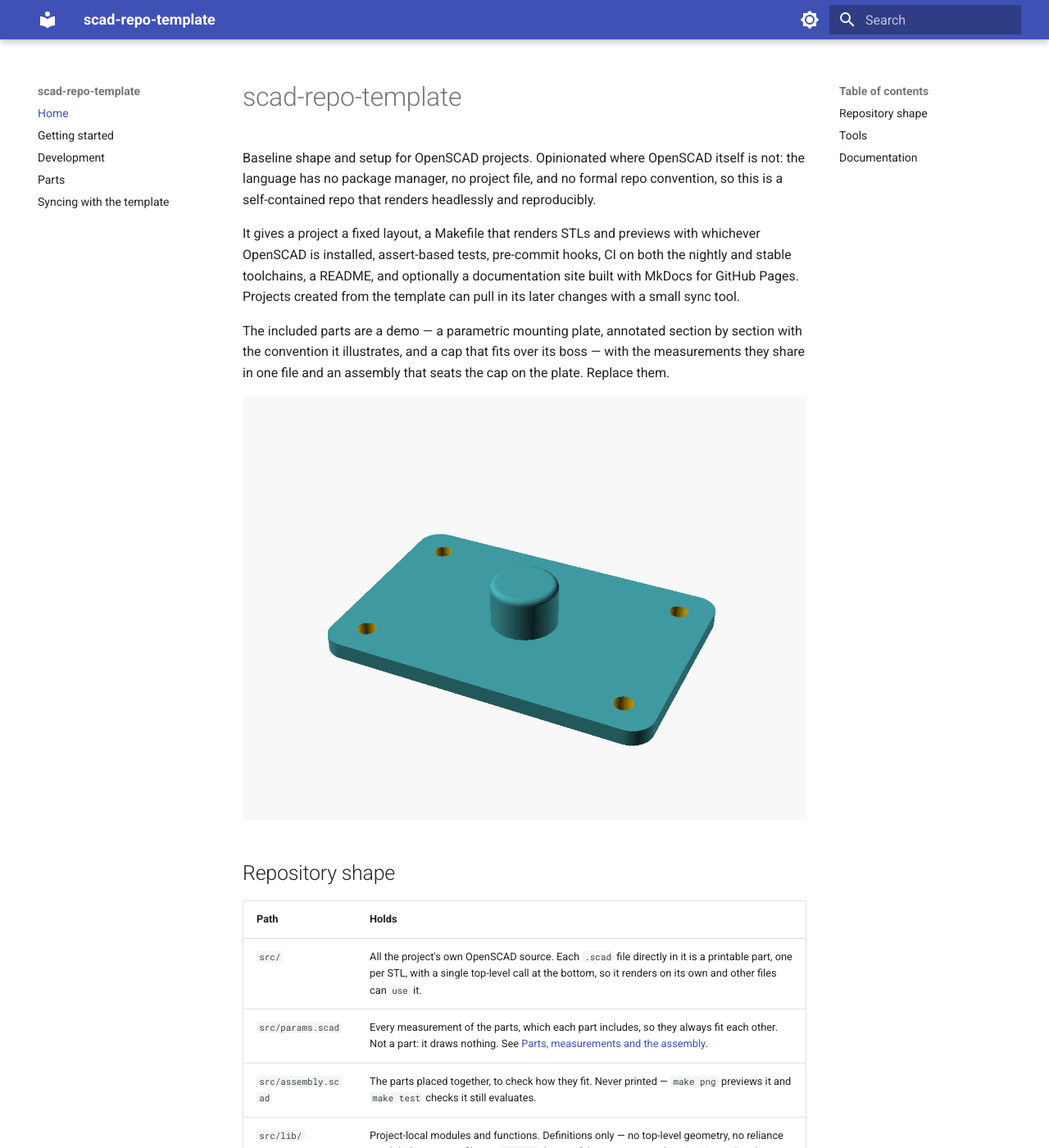
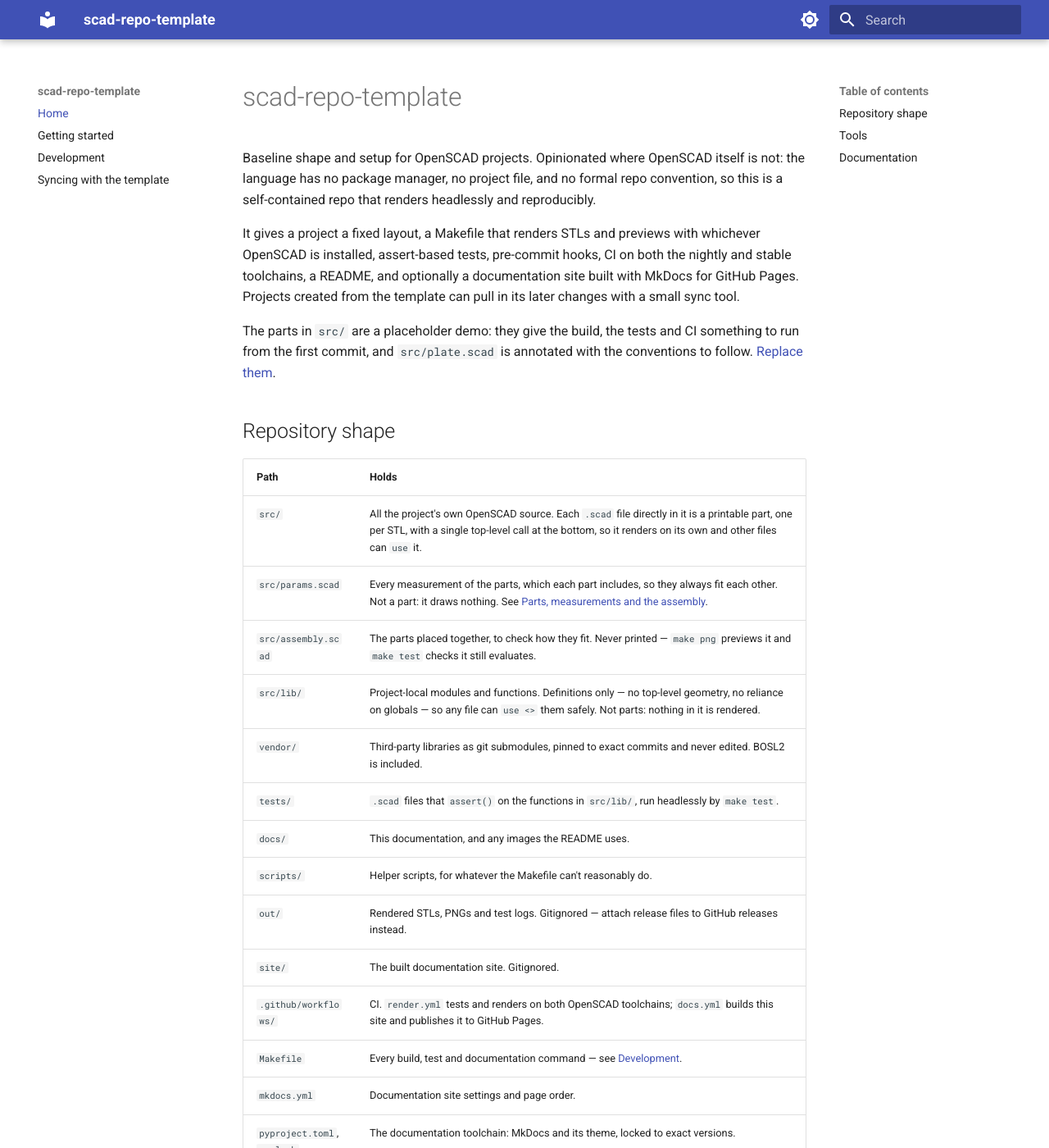
Before and after one commit to PrintNerd88/scad-repo-template, an MkDocs documentation site: the page built from docs/index.md, in a window 1280 px wide and 1400 px high. Shown: the whole window at 82% size. Built offline with MkDocs 1.6.1 and Material for MkDocs 9.7.7, drawn with Linux system fonts in a browser that asks for light colours; some of the changed text lies outside the part shown.

Commit message:
docs: focus the main docs on the template, not the demo
The README and the site presented the demo parts as if they were the
product, with a render and a whole page on their shapes and parameters.
The template is the product, so the docs now describe that, and the demo
gets only what someone replacing it needs.

- drop the preview image and the Parts page, whose parameter tables also
  repeated measurements
- the variant examples use placeholders rather than demo parameters
- the development page explains the template's make targets
- params.scad no longer points to AGENTS.md for -D, which it doesn't cover

Co-Authored-By: Claude Opus 5.5 <noreply@anthropic.com>

```diff
--- a/docs/index.md
+++ b/docs/index.md
@@ -10,12 +10,9 @@ nightly and stable toolchains, a README, and optionally a documentation site bui
 MkDocs for GitHub Pages. Projects created from the template can pull in its later
 changes with a small sync tool.
 
-The included parts are a demo — a parametric mounting plate, annotated section by
-section with the convention it illustrates, and a cap that fits over its boss — with the
-measurements they share in one file and an assembly that seats the cap on the plate.
-Replace them.
-
-![Rendered preview of the demo mounting plate](preview.png)
+The parts in `src/` are a placeholder demo: they give the build, the tests and CI
+something to run from the first commit, and `src/plate.scad` is annotated with the
+conventions to follow. [Replace them](getting-started.md#first-steps-in-a-new-project).
 
 ## Repository shape
 
@@ -27,7 +24,7 @@ Replace them.
 | `src/lib/` | Project-local modules and functions. Definitions only — no top-level geometry, no reliance on globals — so any file can `use <>` them safely. Not parts: nothing in it is rendered. |
 | `vendor/` | Third-party libraries as git submodules, pinned to exact commits and never edited. BOSL2 is included. |
 | `tests/` | `.scad` files that `assert()` on the functions in `src/lib/`, run headlessly by `make test`. |
-| `docs/` | This documentation, and the images the README uses. |
+| `docs/` | This documentation, and any images the README uses. |
 | `scripts/` | Helper scripts, for whatever the Makefile can't reasonably do. |
 | `out/` | Rendered STLs, PNGs and test logs. Gitignored — attach release files to GitHub releases instead. |
 | `site/` | The built documentation site. Gitignored. |
@@ -61,7 +57,7 @@ by double-clicking the file.
 | Tool | What it does here |
 |---|---|
 | [OpenSCAD](https://openscad.org/) | Renders the parts. The Makefile prefers `openscad-nightly`, whose manifold backend is far faster on CSG-heavy parts, and falls back to a stable `openscad`. CI builds with both. |
-| [BOSL2](https://github.com/BelfrySCAD/BOSL2) | A widely used OpenSCAD library of shapes, attachments, rounding and threading. Vendored as a submodule; the demo part uses it. |
+| [BOSL2](https://github.com/BelfrySCAD/BOSL2) | A widely used OpenSCAD library of shapes, attachments, rounding and threading. Vendored as a submodule. |
 | [GNU Make](https://www.gnu.org/software/make/) | The one entry point for rendering, testing and building the docs. It picks which OpenSCAD to run and works around OpenSCAD's quirks — such as a failed `assert()` still exiting 0. |
 | [Git](https://git-scm.com/) | Version control, with submodules pinning each vendored library to an exact commit. |
 | [Python](https://www.python.org/) | The language of the tooling, never of the parts: pre-commit, MkDocs, and the template sync tool. |
@@ -78,7 +74,6 @@ by double-clicking the file.
 - [Getting started](getting-started.md) — requirements, installation, and setting up a
   new project.
 - [Development](development.md) — building, variants, tests, pre-commit hooks, vendored
-  libraries, the documentation site, and releases.
-- [Parts](parts.md) — what each part is, its parameters, and how to print it.
+  libraries, the documentation site, releases, and maintaining the template.
 - [Syncing with the template](template-sync.md) — checking a project against the
   template and pulling in its changes.
--- a/mkdocs.yml
+++ b/mkdocs.yml
@@ -33,7 +33,6 @@ nav:
   - Getting started: getting-started.md
   - Development: development.md
   # <template-only>
-  - Parts: parts.md
   - Syncing with the template: template-sync.md
   # </template-only>
 
--- a/template.toml
+++ b/template.toml
@@ -21,7 +21,6 @@ exclude = [
   "scripts/template_sync_test.py",
   "README.md",                # the template's own README and documentation site;
   "docs/*.md",                # children get the generic ones in child/ instead
-  "docs/preview.png",         # a render of the demo, for the template's own README
 ]
 
 # Literal in this repo -> key in a child's .template.toml [values]. Substituted in
```
Also changed, not shown: other parts of docs/index.md (+2 -3 lines), README.md (+0 -7 lines), docs/development.md (+19 -6 lines), docs/getting-started.md (+3 -3 lines), docs/parts.md (deleted, +0 -63 lines), docs/preview.png (deleted), 1 other file.
